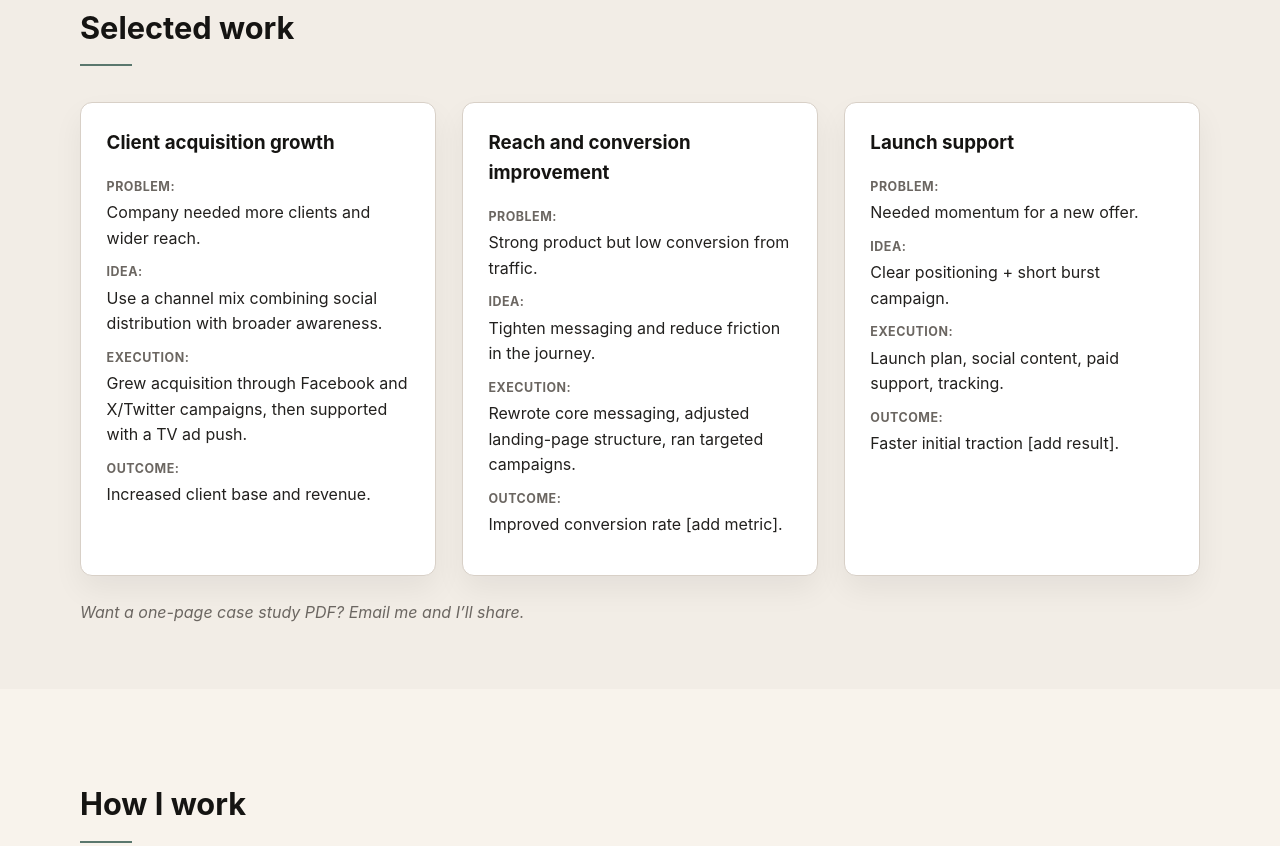
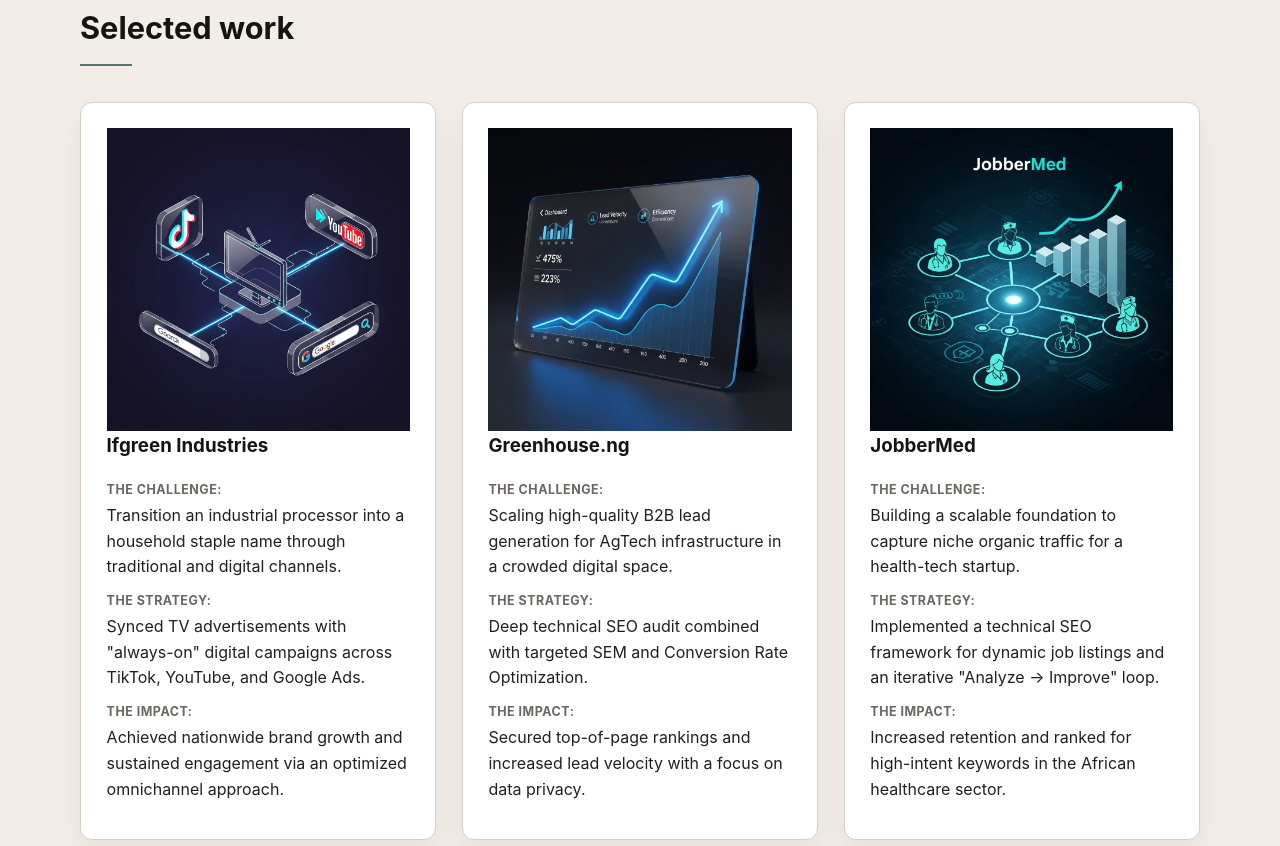
Before and after one commit to realikechukwu/strattega, a website: page index.html in a window 1280 px wide. Shown: the part 1179-2025 px from the top of the page. Drawn offline with Linux system fonts and the light colour scheme.

Commit message:
Updated the Selected work section of Strattega

```diff
--- a/index.html
+++ b/index.html
@@ -90,40 +90,33 @@
           </div>
           <div class="grid three-col">
       <article class="card case">
-              <h3>Client acquisition growth</h3>
-              <p><strong>Problem:</strong> Company needed more clients and wider reach.</p>
-              <p>
-                <strong>Idea:</strong> Use a channel mix combining social
-                distribution with broader awareness.
-              </p>
-              <p>
-                <strong>Execution:</strong> Grew acquisition through Facebook and
-                X/Twitter campaigns, then supported with a TV ad push.
-              </p>
-              <p><strong>Outcome:</strong> Increased client base and revenue.</p>
+        <img src="assets/ifgreen.jpg" alt="Ifgreen Industries Omnichannel Growth" class="case-img">
+        <div class="case-content">
+          <h3>Ifgreen Industries</h3>
+          <p><strong>The Challenge:</strong> Transition an industrial processor into a household staple name through traditional and digital channels.</p>
+          <p><strong>The Strategy:</strong> Synced TV advertisements with "always-on" digital campaigns across TikTok, YouTube, and Google Ads.</p>
+          <p><strong>The Impact:</strong> Achieved nationwide brand growth and sustained engagement via an optimized omnichannel approach.</p>
+        </div>
       </article>
+
       <article class="card case">
-              <h3>Reach and conversion improvement</h3>
-              <p><strong>Problem:</strong> Strong product but low conversion from traffic.</p>
-              <p>
-                <strong>Idea:</strong> Tighten messaging and reduce friction in the
-                journey.
-              </p>
-              <p>
-                <strong>Execution:</strong> Rewrote core messaging, adjusted
-                landing-page structure, ran targeted campaigns.
-              </p>
-              <p><strong>Outcome:</strong> Improved conversion rate [add metric].</p>
+        <img src="assets/Greenhouse.jpg" alt="Greenhouse.ng Lead Generation Dashboard" class="case-img">
+        <div class="case-content">
+          <h3>Greenhouse.ng</h3>
+          <p><strong>The Challenge:</strong> Scaling high-quality B2B lead generation for AgTech infrastructure in a crowded digital space.</p>
+          <p><strong>The Strategy:</strong> Deep technical SEO audit combined with targeted SEM and Conversion Rate Optimization.</p>
+          <p><strong>The Impact:</strong> Secured top-of-page rankings and increased lead velocity with a focus on data privacy.</p>
+        </div>
       </article>
+
       <article class="card case">
-              <h3>Launch support</h3>
-              <p><strong>Problem:</strong> Needed momentum for a new offer.</p>
-              <p><strong>Idea:</strong> Clear positioning + short burst campaign.</p>
-              <p>
-                <strong>Execution:</strong> Launch plan, social content, paid
-                support, tracking.
-              </p>
-              <p><strong>Outcome:</strong> Faster initial traction [add result].</p>
+        <img src="assets/Jobbermed.jpg" alt="JobberMed Health-Tech Marketplace Growth" class="case-img">
+        <div class="case-content">
+          <h3>JobberMed</h3>
+          <p><strong>The Challenge:</strong> Building a scalable foundation to capture niche organic traffic for a health-tech startup.</p>
+          <p><strong>The Strategy:</strong> Implemented a technical SEO framework for dynamic job listings and an iterative "Analyze → Improve" loop.</p>
+          <p><strong>The Impact:</strong> Increased retention and ranked for high-intent keywords in the African healthcare sector.</p>
+        </div>
       </article>
     </div>
     <p class="note">Want a one-page case study PDF? Email me and I’ll share.</p>
```
Lines whose indentation alone changed are shown as unchanged.
